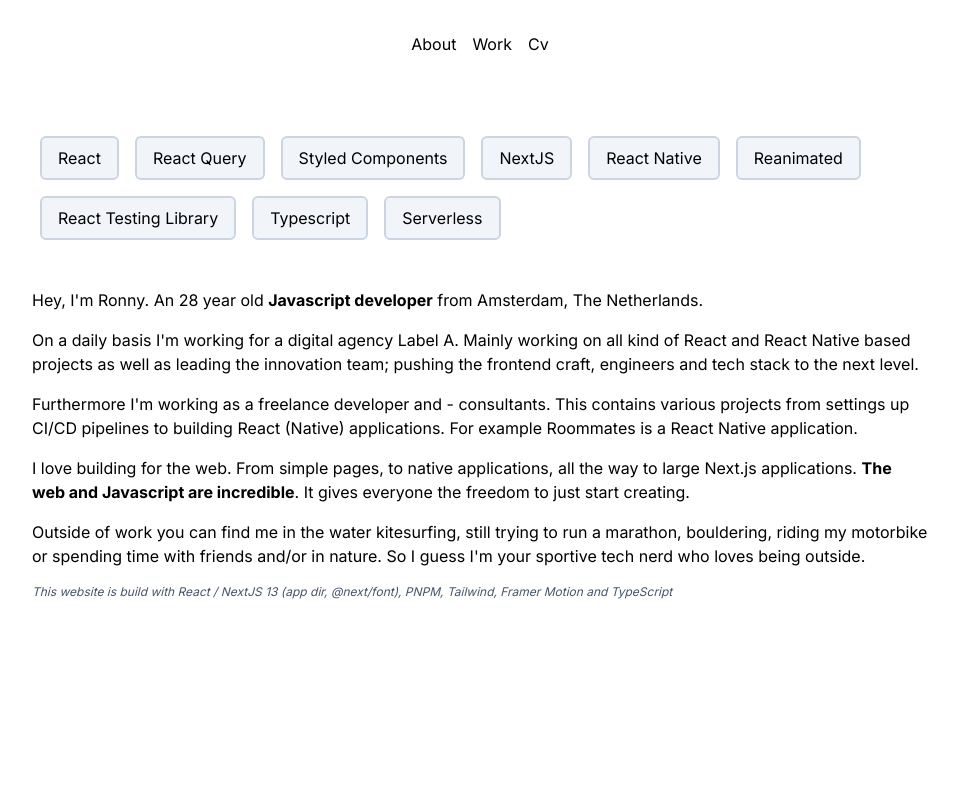
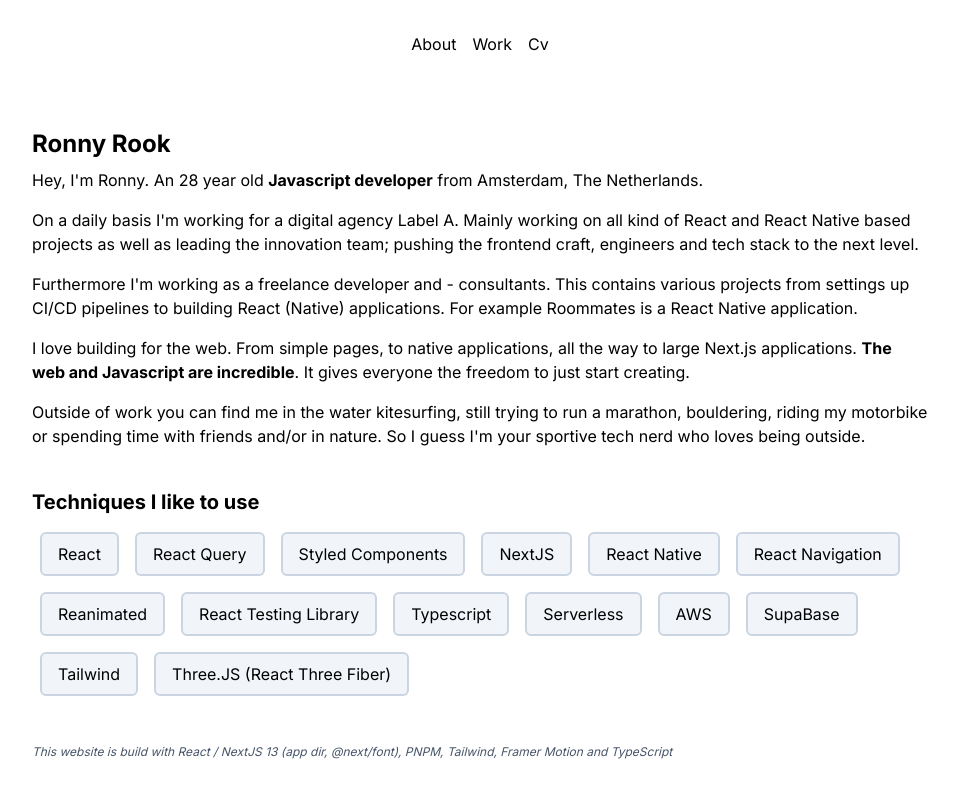
Before and after one commit to rnnyrk/ronnyrook.nl, a Next.js app: page / in a window 1280 px wide. Shown: the whole page, without its empty margins (160-1118 px from the left). Built offline with nearby package versions, Linux system fonts and the light colour scheme.

Commit message:
Initial commit

```diff
--- a/src/app/cv/page.tsx
+++ b/src/app/cv/page.tsx
@@ -6,9 +6,19 @@ export const metadata = {
 
 const Cv = () => {
   return (
-    <article>
-      <h1>Cv</h1>
-    </article>
+    <section>
+      <h1 className="mb-2 text-2xl font-bold">Experience</h1>
+      <div className="flex">
+        <div>
+          <h3>Label A</h3>
+          <span>March 2016 - present</span>
+          <p>
+            Creating digital products for clients as Amdax, Alicia Insurances, Fastis, Jobner,
+            Nationale Nederlanden, Porsche Nederland
+          </p>
+        </div>
+      </div>
+    </section>
   );
 };
 
--- a/src/app/page.tsx
+++ b/src/app/page.tsx
@@ -19,18 +19,8 @@ const getAge = () => {
 const Home = () => {
   return (
     <section>
-      <List.Container className="mb-10">
-        <List.Item>React</List.Item>
-        <List.Item>React Query</List.Item>
-        <List.Item>Styled Components</List.Item>
-        <List.Item>NextJS</List.Item>
-        <List.Item>React Native</List.Item>
-        <List.Item>Reanimated</List.Item>
-        <List.Item>React Testing Library</List.Item>
-        <List.Item>Typescript</List.Item>
-        <List.Item>Serverless</List.Item>
-      </List.Container>
       <article>
+        <h1 className="mb-2 text-2xl font-bold">Ronny Rook</h1>
         <p className="mb-4">
           Hey, I'm Ronny. An {getAge()} year old <strong>Javascript developer</strong> from
           Amsterdam, The Netherlands.
@@ -69,6 +59,24 @@ const Home = () => {
         </p>
       </article>
 
+      <h2 className="mt-10 text-xl font-bold">Techniques I like to use</h2>
+      <List.Container className="mt-2 mb-10">
+        <List.Item>React</List.Item>
+        <List.Item>React Query</List.Item>
+        <List.Item>Styled Components</List.Item>
+        <List.Item>NextJS</List.Item>
+        <List.Item>React Native</List.Item>
+        <List.Item>React Navigation</List.Item>
+        <List.Item>Reanimated</List.Item>
+        <List.Item>React Testing Library</List.Item>
+        <List.Item>Typescript</List.Item>
+        <List.Item>Serverless</List.Item>
+        <List.Item>AWS</List.Item>
+        <List.Item>SupaBase</List.Item>
+        <List.Item>Tailwind</List.Item>
+        <List.Item>Three.JS (React Three Fiber)</List.Item>
+      </List.Container>
+
       <footer>
         <p className="text-slate-600 text-xs italic">
           This website is build with React / NextJS 13 (app dir, @next/font), PNPM, Tailwind, Framer
```
